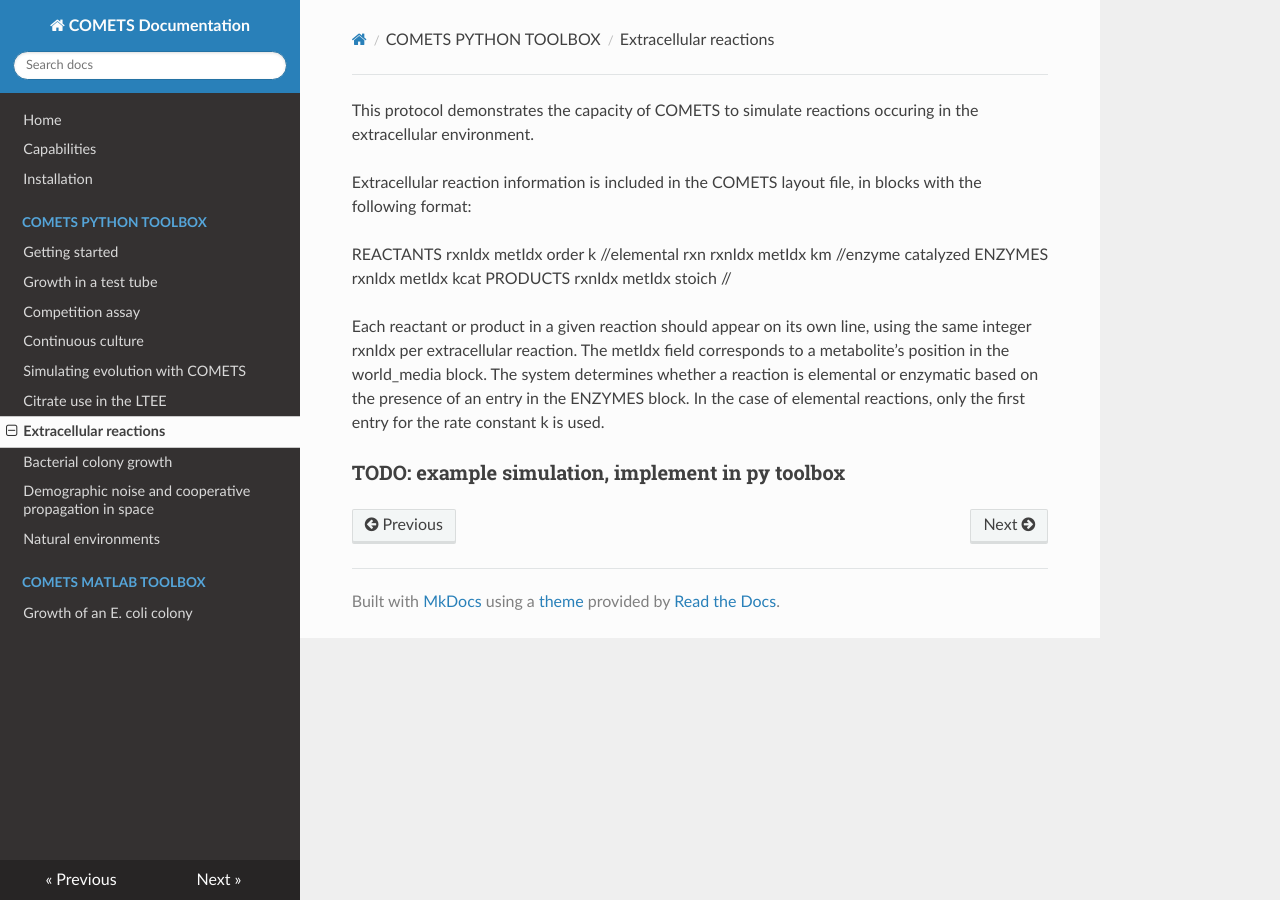
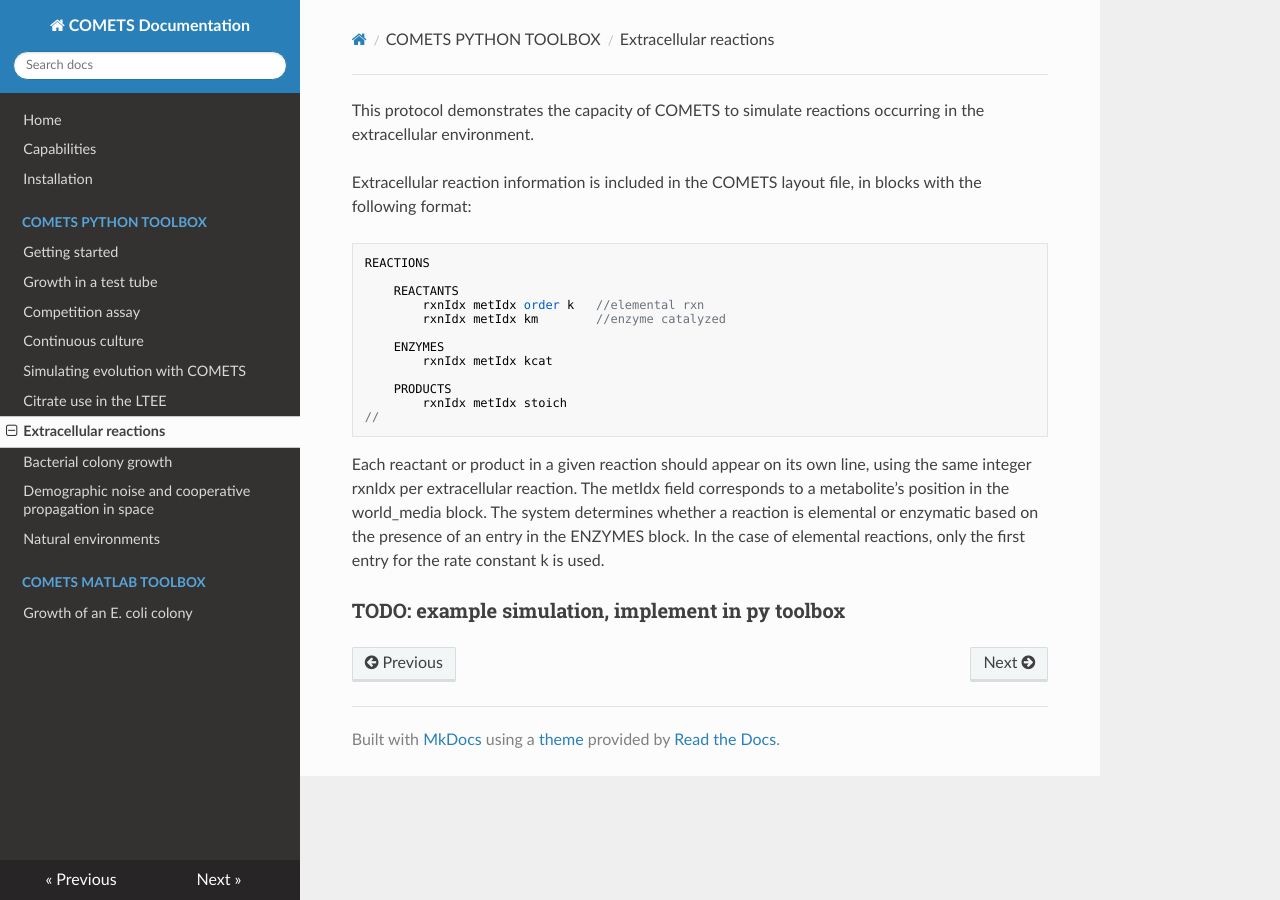
Before and after one commit to segrelab/comets-manual, an MkDocs documentation site: the page built from docs/python-module/6_extracell_rxns.md, in a window 1280 px wide. Built offline with MkDocs 1.6.1, drawn with Linux system fonts in a browser that asks for light colours; nearby versions of some CDN libraries.

Commit message:
fix formatting in 6_extracell_rxns.md

````diff
--- a/docs/python-module/6_extracell_rxns.md
+++ b/docs/python-module/6_extracell_rxns.md
@@ -1,17 +1,22 @@
 This protocol demonstrates the capacity of COMETS to simulate reactions
-occuring in the extracellular environment.
+occurring in the extracellular environment.
 
-Extracellular reaction information is included in the COMETS layout file, in
-blocks with the following format:
+Extracellular reaction information is included in the COMETS layout file, in blocks with the following format:
 
-REACTANTS
-        rxnIdx metIdx order k   //elemental rxn
-        rxnIdx metIdx km        //enzyme catalyzed
-    ENZYMES
-        rxnIdx metIdx kcat
-    PRODUCTS
-        rxnIdx metIdx stoich
-    //
+```
+REACTIONS
+
+	REACTANTS
+		rxnIdx metIdx order k   //elemental rxn
+		rxnIdx metIdx km        //enzyme catalyzed
+
+	ENZYMES
+		rxnIdx metIdx kcat
+
+	PRODUCTS
+		rxnIdx metIdx stoich
+//
+```
 
 Each reactant or product in a given reaction should appear on its own line,
 using the same integer rxnIdx per extracellular reaction. The metIdx field
````
